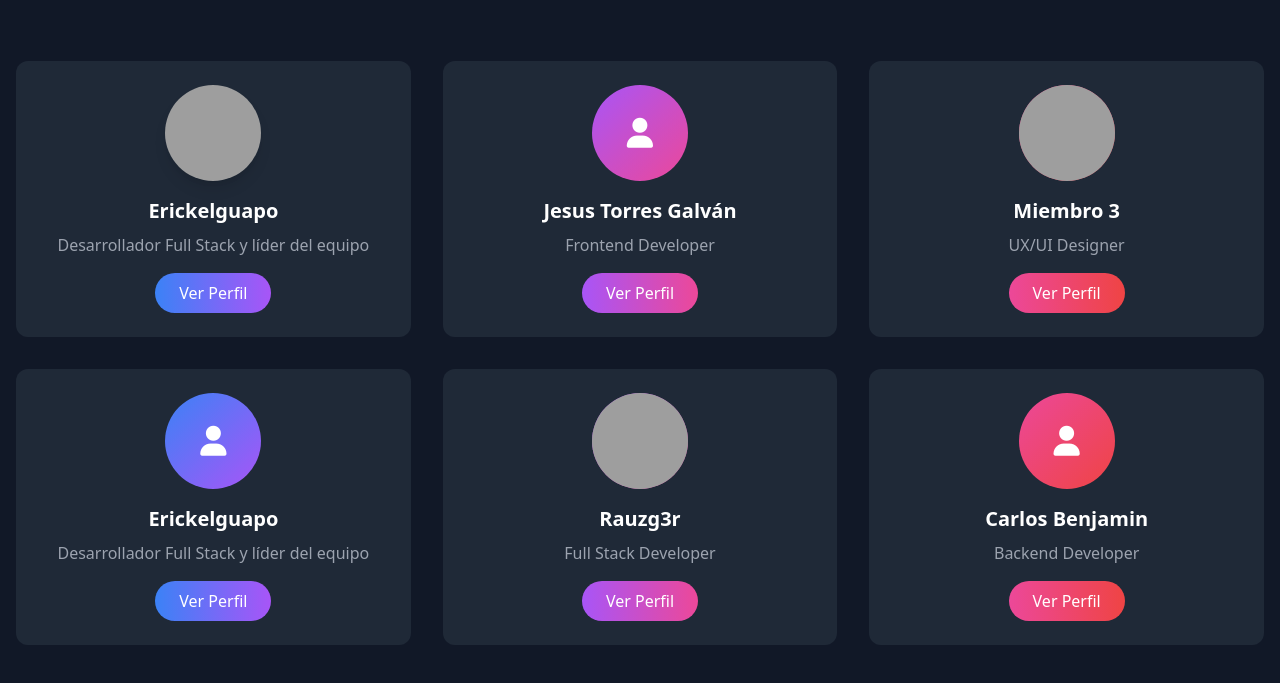
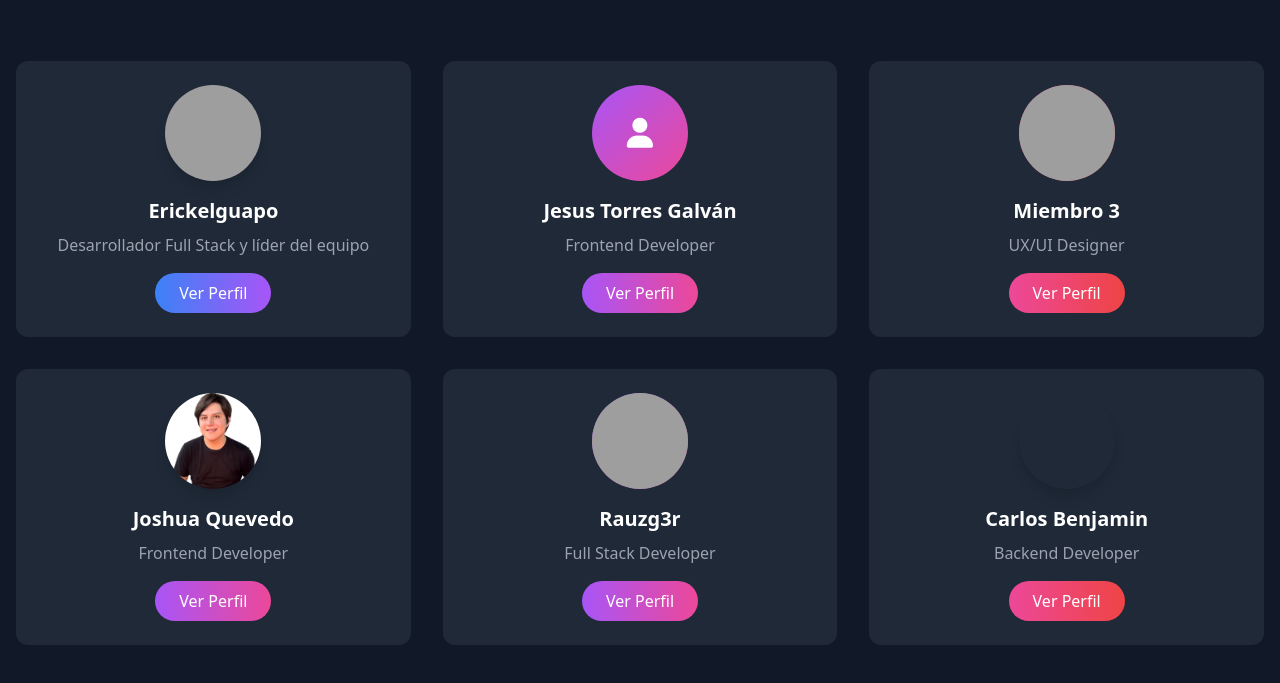
Before and after one commit to ErickEmilianoMoralesVelazquez/Ecommerce, a plain HTML site: page index.html in a window 1280 px wide. Shown: the part 155-838 px from the top of the page. Drawn offline with nearby package versions, Linux system fonts and the light colour scheme; grey boxes are pictures that could not be loaded.

Commit message:
actualizacion index

```diff
--- a/index.html
+++ b/index.html
@@ -102,24 +102,25 @@
           </div>
         </div>
 
-        <div
-          class="bg-gray-800 rounded-xl p-6 transform hover:scale-105 transition-all duration-300 hover:shadow-xl hover:shadow-blue-500/20"
-        >
+        <div class="bg-gray-800 rounded-xl p-6 transform hover:scale-105 transition-all duration-300 hover:shadow-xl hover:shadow-purple-500/20">
           <div class="text-center">
-            <div
-              class="w-24 h-24 mx-auto bg-gradient-to-br from-blue-500 to-purple-500 rounded-full flex items-center justify-center mb-4"
-            >
-              <i class="fas fa-user text-3xl"></i>
+            <div class="w-24 h-24 mx-auto rounded-full overflow-hidden shadow-lg mb-4">
+              <img
+                src="images/Josh.png"
+                alt="Joshua Quevedo"
+                class="w-full h-full object-cover"
+                onerror="this.src='https://via.placeholder.com/150'"
+              />
             </div>
-            <h3 class="text-xl font-semibold mb-2">Erickelguapo</h3>
-            <p class="text-gray-400 mb-4">
-              Desarrollador Full Stack y líder del equipo
-            </p>
-            <button
-              class="bg-gradient-to-r from-blue-500 to-purple-500 px-6 py-2 rounded-full hover:opacity-90 transition-opacity"
-            >
-              Ver Perfil
-            </button>
+            <h3 class="text-xl font-semibold mb-2">Joshua Quevedo</h3>
+            <p class="text-gray-400 mb-4">Frontend Developer</p>
+            <a href="josh.html">
+              <button
+                class="bg-gradient-to-r from-purple-500 to-pink-500 px-6 py-2 rounded-full hover:opacity-90 transition-opacity"
+              >
+                Ver Perfil
+              </button>
+            </a>
           </div>
         </div>
 
@@ -148,15 +149,9 @@
             </a>
           </div>
         </div>
-
-        <div
-          class="bg-gray-800 rounded-xl p-6 transform hover:scale-105 transition-all duration-300 hover:shadow-xl hover:shadow-pink-500/20"
-        >
+        <div class="bg-gray-800 rounded-xl p-6 transform hover:scale-105 transition-all duration-300 hover:shadow-xl hover:shadow-purple-500/20">
           <div class="text-center">
-            <div
-              class="w-24 h-24 mx-auto bg-gradient-to-br from-pink-500 to-red-500 rounded-full flex items-center justify-center mb-4"
-            >
-              <i class="fas fa-user text-3xl"></i>
+            <div class="w-24 h-24 mx-auto rounded-full overflow-hidden shadow-lg mb-4">
             </div>
             <h3 class="text-xl font-semibold mb-2">Carlos Benjamin</h3>
             <p class="text-gray-400 mb-4">Backend Developer</p>
```
